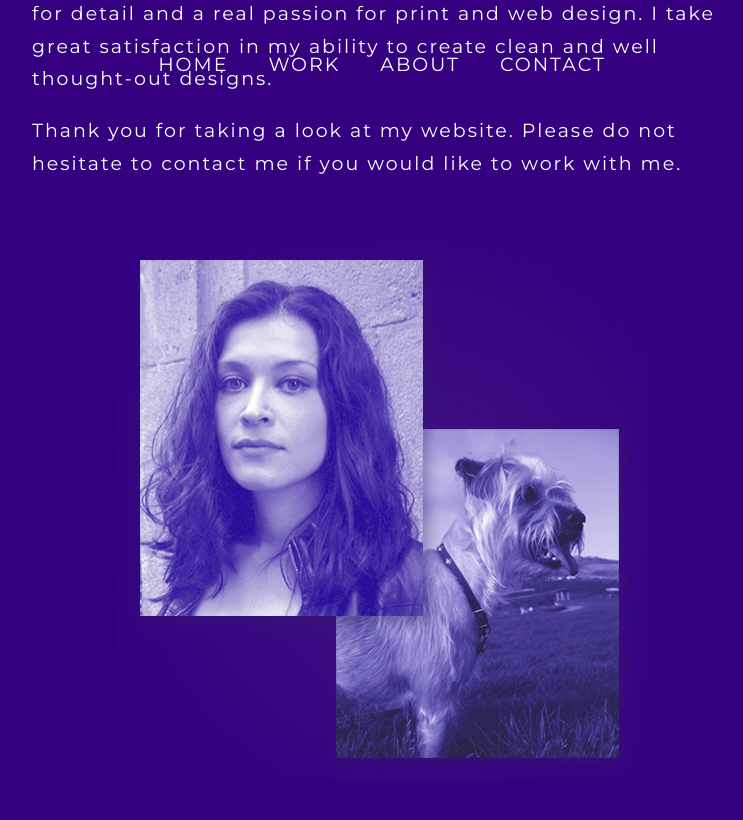
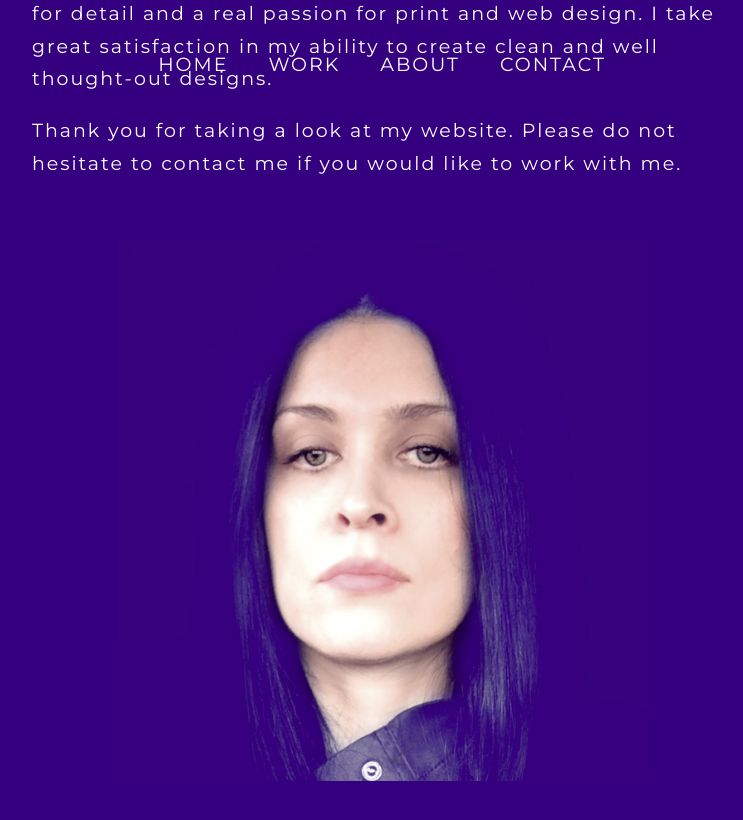
Before and after one commit to zeny11-11/jmorales, a Jekyll site: the page built from index.html, in a window 1280 px wide and 900 px high, scrolled down 3844 px. Shown: the top 820 px of the window, without its empty margins (258-1001 px from the left). Built offline with Jekyll 4.4.1, drawn with Linux system fonts in a browser that asks for light colours; nearby versions of some CDN libraries; some web fonts are replaced; Markdown is read by kramdown in place of the engine named in the settings.

Commit message:
Update index.html

```diff
--- a/index.html
+++ b/index.html
@@ -286,7 +286,7 @@
 </div>
 
 <div class="about_div2">
-	<img src="http://www.jacqueline-morales.com/images/jm_gia.png" class="me" />
+	<img src="http://www.jacqueline-morales.com/images/JM_Pic.jpg" class="me" />
 </div>
 
 </section>
```
